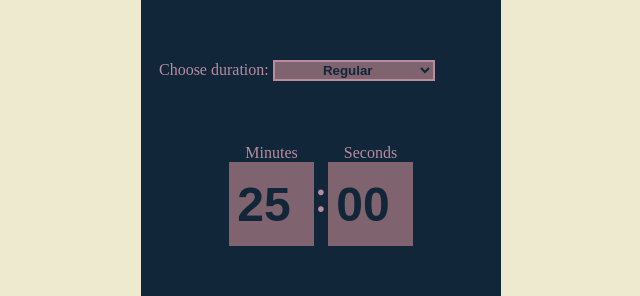
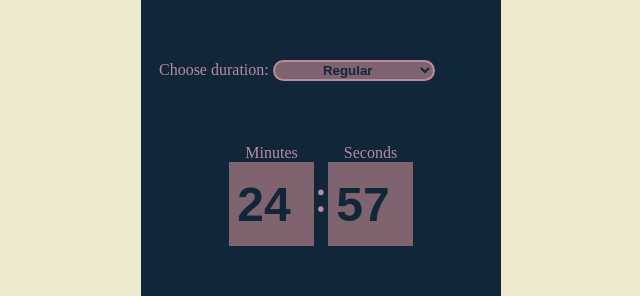
Before and after one commit to Jane-Coding/Pomodoro-Timer, a plain HTML site: page main.html in a window 1280 px wide. Both pictures are taken after a click on the button "Start study session". Shown: the part 144-440 px from the top of the page, 319-959 px from the left. Drawn offline with Linux system fonts and the light colour scheme.

Commit message:
basic countdown

```diff
--- a/main.html
+++ b/main.html
@@ -13,7 +13,7 @@
       <section class="session_choise">
         <label for="duration">Choose duration:</label>
         <select name="duration" id="duration">
-          <option value="regular">Regular</option>
+          <option value="regular" selected>Regular</option>
           <option value="long">Long</option>
           <option value="extra-long">Extra Long</option>
         </select>
@@ -27,17 +27,10 @@
 
       <section class="countdown">
         <label for="minutes">Minutes</label>
-        <input
-          id="minutes"
-          type="number"
-          value="25"
-          min="25"
-          max="60"
-          step="5"
-        />
+        <input id="minutes" type="number" value="25" min="1" />
         <span>:</span>
         <label for="seconds">Seconds</label>
-        <input id="seconds" type="number" value="00" min="0" max="59" />
+        <input id="seconds" type="number" value="0" min="0" max="59" />
       </section>
 
       <section class="control_btns">
--- a/script.js
+++ b/script.js
@@ -0,0 +1,41 @@
+const duration = document.getElementById("duration");
+const startButton = document.getElementById("start_btn");
+let minutes = document.getElementById("minutes");
+let seconds = document.getElementById("seconds");
+
+duration.addEventListener("input", function () {
+  if (duration.value === "regular") {
+    minutes.value = 25;
+  } else if (duration.value === "long") {
+    minutes.value = 40;
+  } else if (duration.value === "extra-long") {
+    minutes.value = 60;
+  }
+});
+
+startButton.addEventListener("click", function () {
+  const finish = minutes.value * 60000;
+  let now = new Date();
+  let current = now.getMilliseconds();
+  let target = now.setMilliseconds(current + finish);
+
+  countdown(target);
+
+  function countdown(target) {
+    let t = setInterval(function () {
+      const today = new Date().getTime();
+      const distance = target - today;
+
+      seconds.value = Math.floor((distance / 1000) % 60);
+      minutes.value = Math.floor((distance / 1000 / 60) % 60);
+
+      if (distance < 0) {
+        console.log("OVER");
+        seconds.value = 0;
+        minutes.value = 0;
+
+        clearInterval(t);
+      }
+    }, 0);
+  }
+});
--- a/styles.css
+++ b/styles.css
@@ -7,6 +7,7 @@
     --puce: #B88C9E;
 
     --btn-padding: .5em;
+    --btn-radius: 20px;
 }
 
 body {
@@ -38,7 +39,8 @@ option{
     color: var(--prussian-blue);
     font-weight: 800;
     text-align: center;
-    border: 2px solid var(--puce)
+    border: 2px solid var(--puce);
+    border-radius: var(--btn-radius);
 }
 
 main {
@@ -109,7 +111,7 @@ main {
     font-size: 1rem;
     font-weight: 700;
     border: 2px solid var(--puce);
-    border-radius: 20px;
+    border-radius: var(--btn-radius);
 }
 
 .control_btns button:nth-of-type(1){
```
